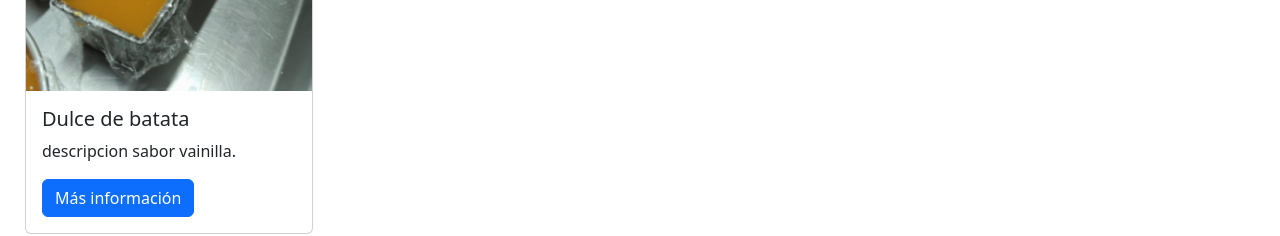
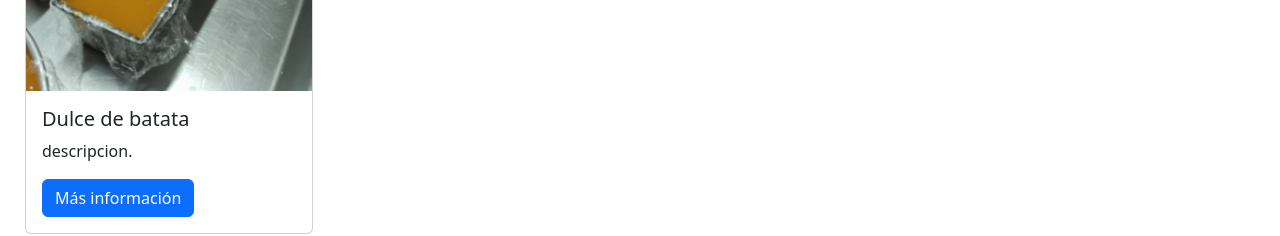
Before and after one commit to emilianodaian/tecnicanogoya, a plain HTML site: page Productos.html in a window 1280 px wide. Shown: the part 820-1056 px from the top of the page. Drawn offline with nearby package versions, Linux system fonts and the light colour scheme.

Commit message:
basta por favor

```diff
--- a/Productos.html
+++ b/Productos.html
@@ -82,8 +82,7 @@
                         <img src="imagenes para usar/Budin.jpg" class="card-img-top" alt="">
                         <div class="card-body">
                             <h5 class="card-title">Dulce de batata</h5>
-                            <p class="card-text">descripcion
-                                sabor vainilla.</p>
+                            <p class="card-text">descripcion.</p>
                             <a href="budin.html" class="btn btn-primary">Más información</a>
                         </div>
                     </div>
```
